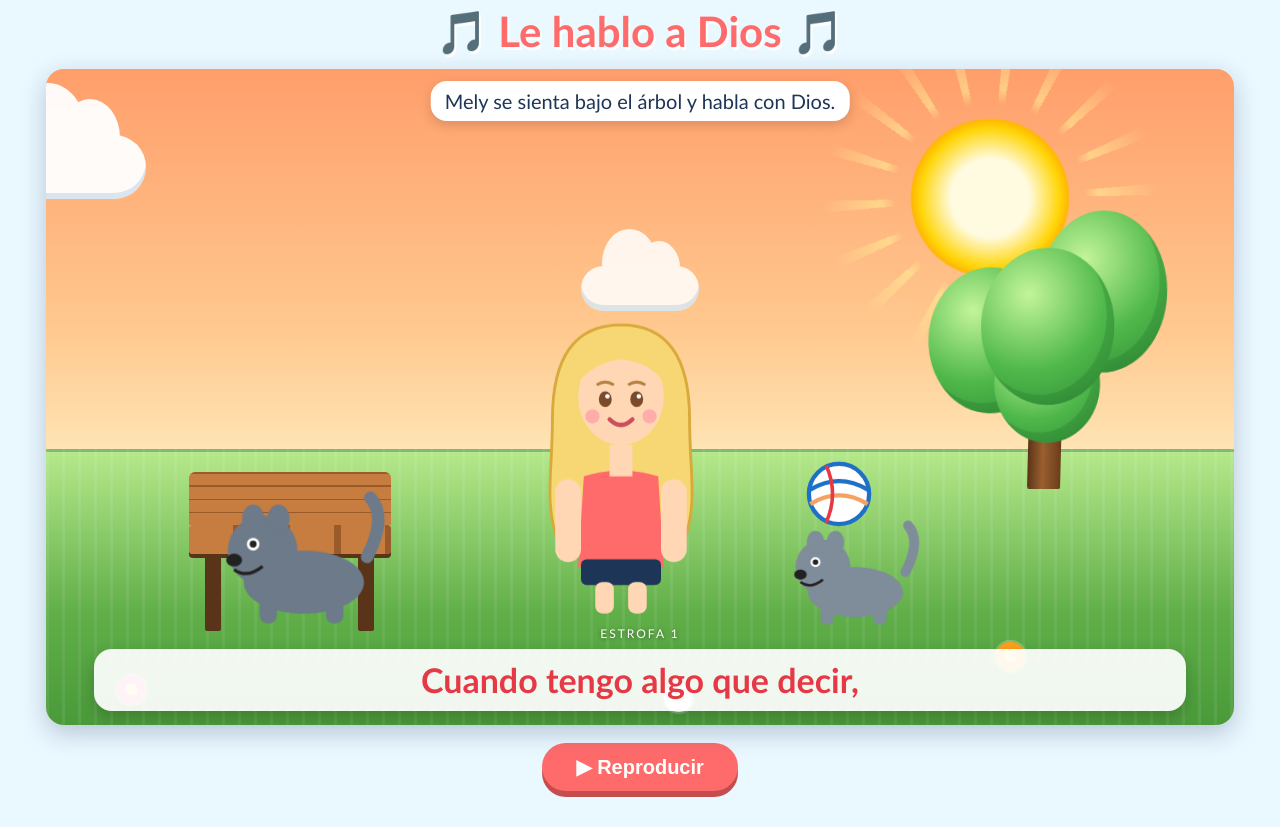
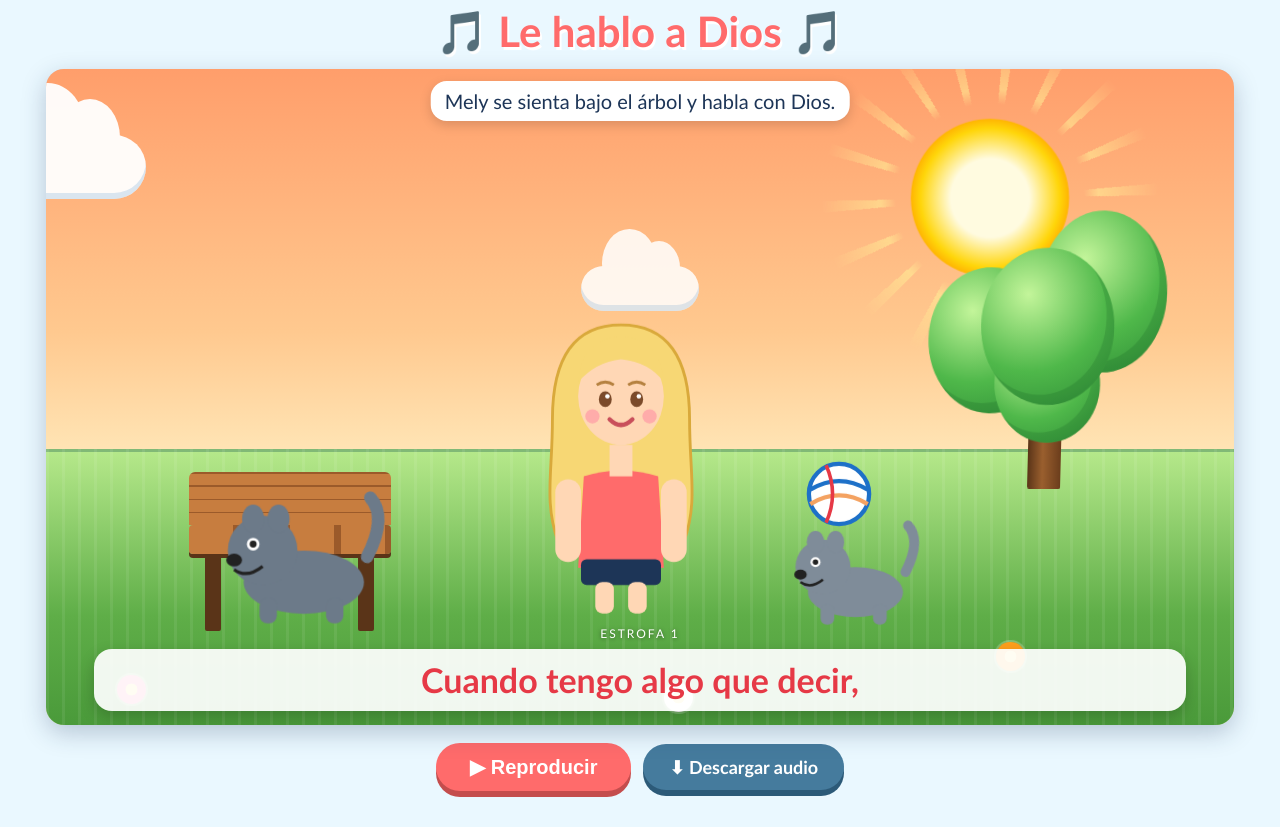
Before and after one commit to folgmateo/le-hablo-a-dios, a plain HTML site: page index.html in a window 1280 px wide. Drawn offline with Linux system fonts and the light colour scheme.

Commit message:
Agregar botón para descargar el audio
Co-Authored-By: Claude Haiku 5.5 <noreply@anthropic.com>

```diff
--- a/index.html
+++ b/index.html
@@ -224,6 +224,10 @@
   button { font-size: 20px; font-weight: bold; padding: 12px 34px; border: none; border-radius: 40px; background: #ff6b6b; color: #fff;
     cursor: pointer; box-shadow: 0 6px 0 #c44d4d; }
   button:active { transform: translateY(4px); box-shadow: 0 2px 0 #c44d4d; }
+  .controls { flex-wrap: wrap; gap: 12px; align-items: center; }
+  .dl { font-size: 18px; font-weight: bold; padding: 12px 26px; border-radius: 40px; background: #457b9d; color: #fff;
+    text-decoration: none; box-shadow: 0 6px 0 #2c5a78; }
+  .dl:active { transform: translateY(4px); box-shadow: 0 2px 0 #2c5a78; }
 
   /* PC: más grande y con menos bordes */
   @media (min-width: 900px) {
@@ -363,6 +367,7 @@
   <div class="controls">
     <audio id="audio" src="cancion.mp3" preload="auto"></audio>
     <button id="playBtn">▶ Reproducir</button>
+    <a class="dl" href="cancion.mp3" download>⬇ Descargar audio</a>
   </div>
 </main>
 
```
